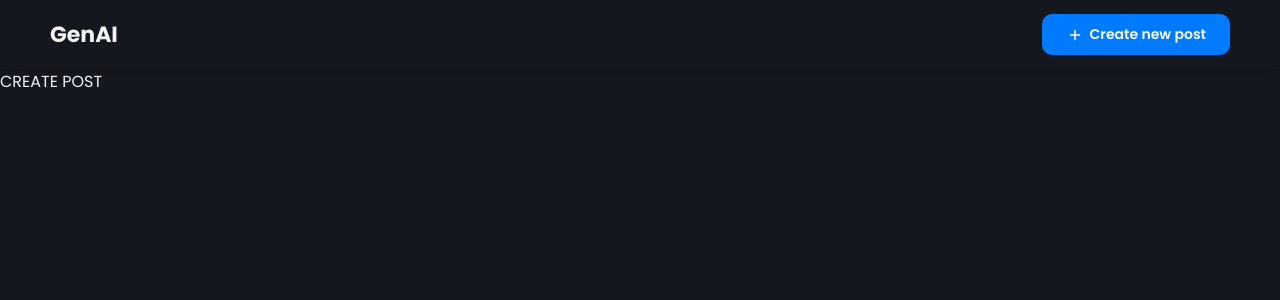
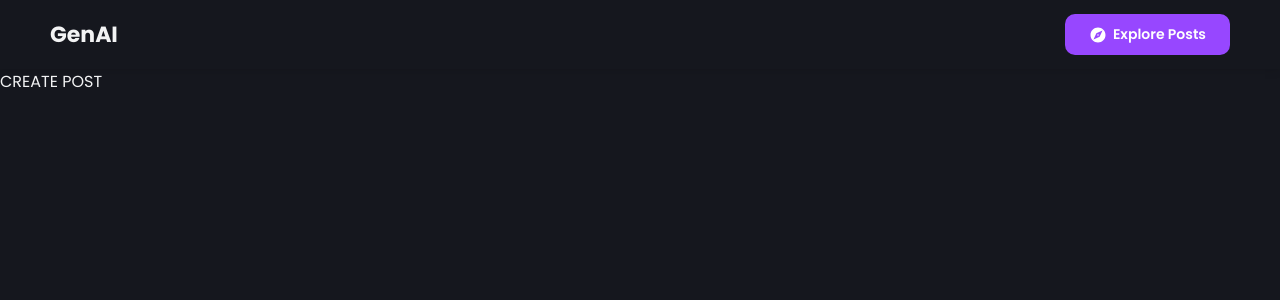
Before and after one commit to Shashinda2001/Ai_Image_Generator, a React (Create React App) app in the folder client/: page /post in a window 1280 px wide. Shown: the top 300 px of the page. Built offline with nearby package versions, Linux system fonts and the light colour scheme.

Commit message:
add Dynamically change Navbar button based on rout

```diff
--- a/client/src/components/Navbar.jsx
+++ b/client/src/components/Navbar.jsx
@@ -2,13 +2,14 @@
 
 import React from 'react'
 import styled from 'styled-components';
-import {AddRounded} from "@mui/icons-material";
+import { AddRounded, ExploreRounded } from "@mui/icons-material";
 import Button from "./button";
+import { useNavigate, useLocation } from 'react-router-dom';
 
-const Container =styled.div`
+const Container = styled.div`
 flex:1;
-background: ${({theme})=>theme.Navbar};
-color: ${({theme})=>theme.text_primary};
+background: ${({ theme }) => theme.Navbar};
+color: ${({ theme }) => theme.text_primary};
 font-weight:bold;
 font-size:22px;
 padding:14px 50px;
@@ -21,16 +22,40 @@ padding:10px 12px;
 }
 `;
 
-const Navbar=()=> {
-  return  <Container>
-    GenAI
-    <Button text="Create new post" leftIcon={<AddRounded
-    style={{fontSize:"18px",
+const Navbar = () => {
+    const navigate = useNavigate();
+    const location = useLocation();
+    const path = location.pathname.split("/");
+    return(
+    <Container>
+        GenAI
+        {
+            path[1] === "post" ?
+                (
+                    <Button
+                    onClick={() => navigate("/")}
+                    text="Explore Posts" leftIcon={<ExploreRounded
+                        style={{
+                            fontSize: "18px",
 
-    }}
-    />}/>
-    </Container>;
+                        }}
+                    />}
+                    type="secondary"
+                    />
+                ) :
+
+                (
+                    <Button
+                        onClick={() => navigate("/post")}
+                        text="Create new post" leftIcon={<AddRounded
+                            style={{
+                                fontSize: "18px",
+
+                            }}
+                        />} />
+
+                )} </Container>);
 
 };
 
-export default  Navbar;
+export default Navbar;
```
